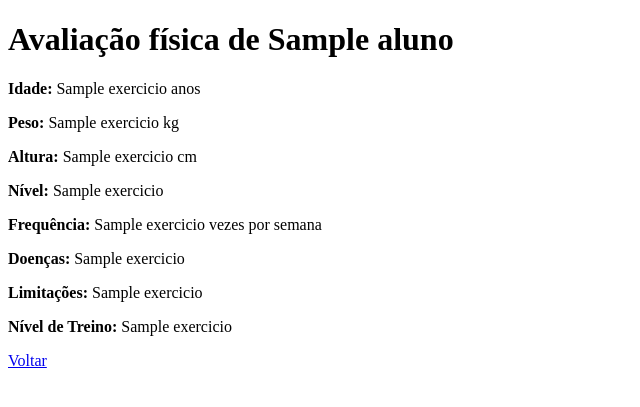
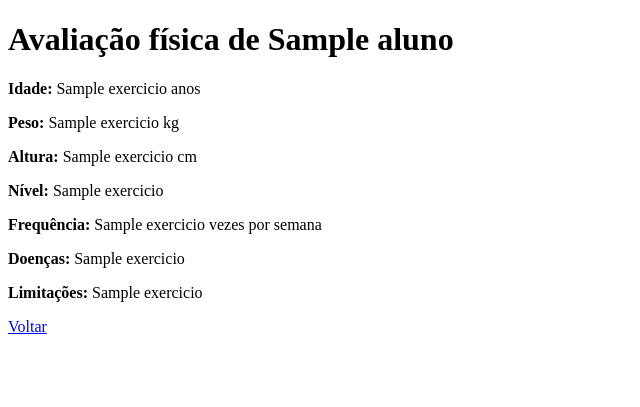
Before and after one commit to lealdavi/ProjetoES, a Flask app: template cadastrarTreinoService/templates/avaliacaoFisica.html in a window 1280 px wide. Shown: the top 407 px of the page, without its empty margins (0-640 px from the left). Run offline with Flask 3, Linux system fonts and the light colour scheme; the template is opened without the code that fills it: most values are stand-ins (such as "Sample title", 1, 10 or a date in 2020); some libraries are stand-ins or nearby versions.

Commit message:
Arrumei mensagem de finalizar treino e exibição de avaliação física

```diff
--- a/cadastrarTreinoService/app.py
+++ b/cadastrarTreinoService/app.py
@@ -55,7 +55,7 @@ def cadastrar():
 def finalizar():
     #chamar função de enviar email
 
-    return "Treino salvo com sucesso!"
+    return "Treino semanal personalizado cadastrado com sucesso!g"
 
 @app.route("/ver_avaliacao_medica", methods=["POST"])
 def mostrar_avaliacao_medica():
--- a/cadastrarTreinoService/templates/avaliacaoFisica.html
+++ b/cadastrarTreinoService/templates/avaliacaoFisica.html
@@ -15,7 +15,6 @@
         <p><b>Frequência:</b> {{ resultado[5] }} vezes por semana</p>
         <p><b>Doenças:</b> {{ resultado[6] }}</p>
         <p><b>Limitações:</b> {{ resultado[7] }}</p>
-        <p><b>Nível de Treino:</b> {{ resultado[8] }}</p>
     {% endif %}
 
 <a href="/cadastrar">Voltar</a>
```
Also changed, not shown: avaliacaoMedicaService/app.py (added).
